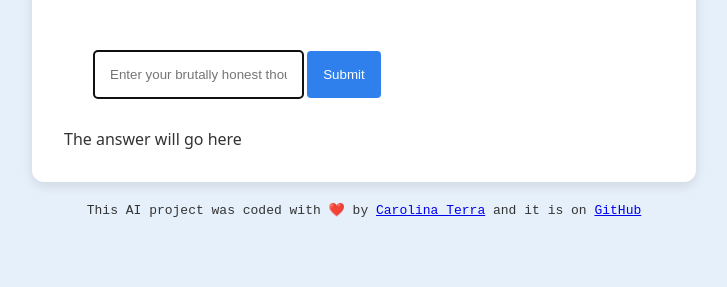
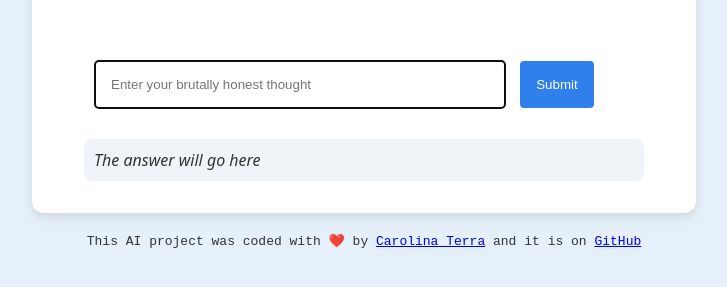
Before and after one commit to carolinastilwell/plus-ai, a plain HTML site: page index.html in a window 1280 px wide. Shown: the part 121-408 px from the top of the page, without its empty margins (276-1003 px from the left). Drawn offline with nearby package versions, Linux system fonts and the light colour scheme; no server answers.

Commit message:
Added CSS

```diff
--- a/index.html
+++ b/index.html
@@ -27,7 +27,7 @@
         />
         <input type="submit" id="submit-button" class="button" />
       </form>
-      <div class="answer">The answer will go here</div>
+      <div class="answer" id="answer">The answer will go here</div>
     </div>
     <footer>
       This AI project was coded with ❤️ by
--- a/src/style.css
+++ b/src/style.css
@@ -26,12 +26,15 @@ form {
 }
 
 .userInput {
+  width: 70%;
   border-radius: 4px;
   border: none;
   padding: 16px;
   background: #ffffff;
   cursor: pointer;
   transition: background-color 200ms ease-in-out;
+  border: 1px solid #ccc;
+  resize: none;
 }
 .button {
   border-radius: 4px;
@@ -39,9 +42,21 @@ form {
   padding: 16px;
   background: #2f80ed;
   color: white;
+  margin-top: 10px;
+  margin-left: 10px;
 }
 .button:hover {
   background: #1366d6;
+  cursor: pointer;
+}
+.answer {
+  background-color: #f0f4f8;
+  width: 90%;
+  border-radius: 8px;
+  padding: 10px;
+  margin: auto;
+  font-size: 16px;
+  font-style: italic;
 }
 
 footer {
```
